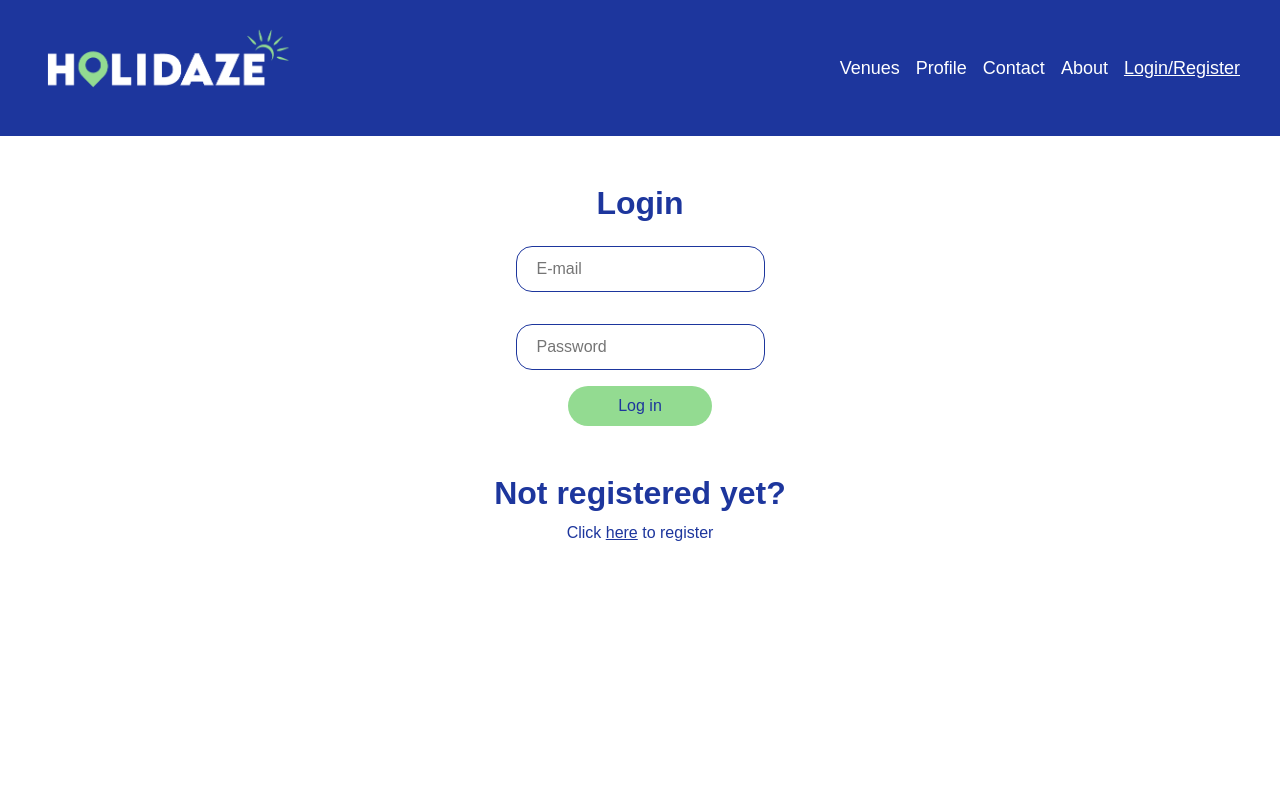
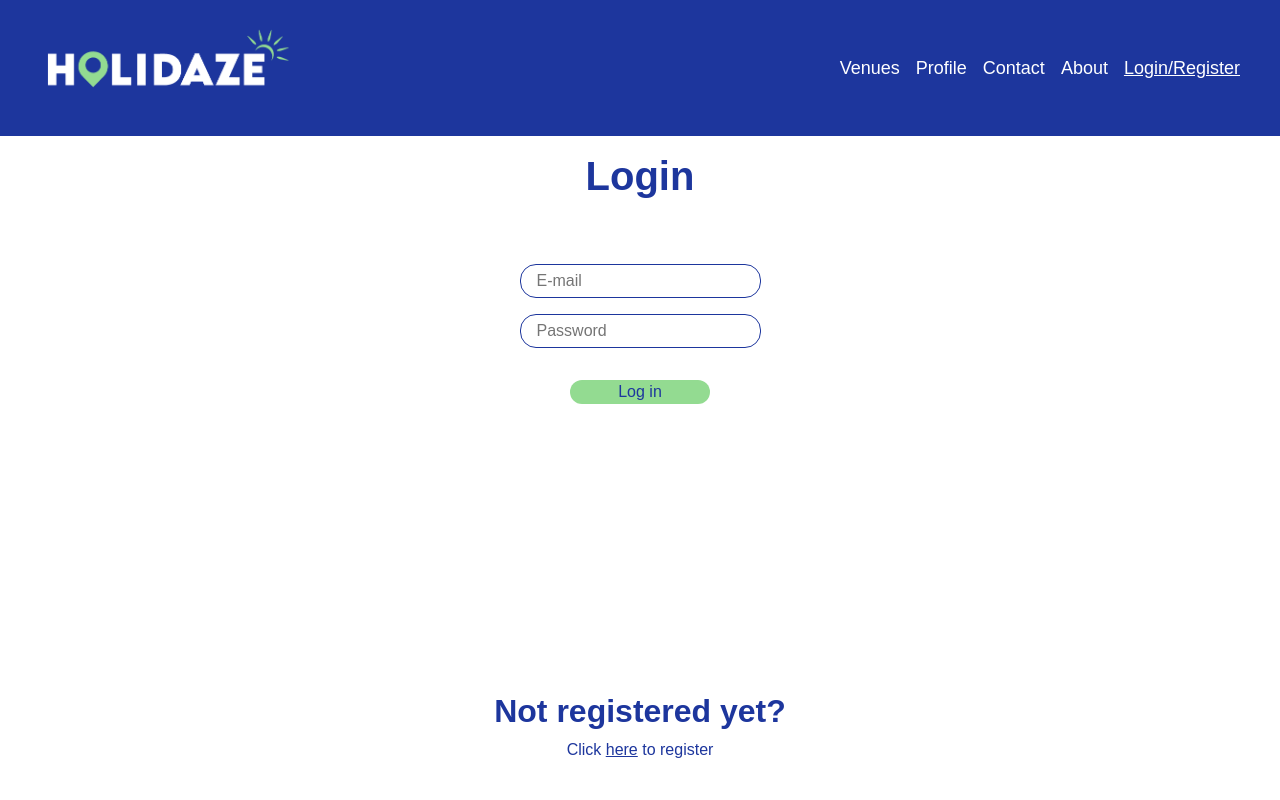
Before and after one commit to oBraenna91/project-exam-2-holidaze, a React (Create React App) app: page /login in a window 1280 px wide. Shown: the top 800 px of the page. Built offline with nearby package versions, Linux system fonts and the light colour scheme; no server answers; a web font is replaced by a local one.

Commit message:
login-handling

```diff
--- a/src/components/login-form/index.jsx
+++ b/src/components/login-form/index.jsx
@@ -1,54 +1,108 @@
-import React, { useState } from 'react';
+import React from 'react';
 import loginUser from '../../hooks/auth/login';
-import { extractLoginData } from '../../helpers/login';
 import CustomButton from '../button';
 
+// export function LoginForm() {
+//     const [email, setEmail] = useState('');
+//     const [password, setPassword] = useState('');
+
+//     const handleSubmit = async (e) => {
+//       e.preventDefault();
+
+//       try {
+//         const loginData = extractLoginData(email, password);
+//         await loginUser(loginData)
+//       } catch (error) {
+//         console.error('Error logging in:', error);
+//       }
+//     };
+
+//     return (
+//       <div>
+//         <h2 className="mt-5">Login</h2>
+//         <form onSubmit={handleSubmit}>
+//           <label>
+//             <input
+//             className="my-3 form-input"
+//             type="email"
+//             value={email}
+//             onChange={(e) => setEmail(e.target.value)}
+//             placeholder="E-mail"
+//             />
+//           </label>
+//           <br />
+//           <label>
+//             <input
+//             className="my-3 form-input"
+//             type="password"
+//             value={password}
+//             onChange={(e) => setPassword(e.target.value)}
+//             placeholder="Password"
+//             />
+//           </label>
+//           <br />
+//           <CustomButton
+//           label="Log in"
+//           className="text-primary"
+//           onClick={handleSubmit}
+//           />
+//         </form>
+//       </div>
+//     );
+//   }
+
+//   export default LoginForm;
+
+import { useForm } from 'react-hook-form';
+import { yupResolver } from '@hookform/resolvers/yup';
+import { loginFormValidation } from '../../helpers/login-form-validation';
+
+
+
 export function LoginForm() {
-    const [email, setEmail] = useState('');
-    const [password, setPassword] = useState('');
 
-    const handleSubmit = async (e) => {
-      e.preventDefault();
+    const {
+        register,
+        handleSubmit,
+        formState: { errors },
+      } = useForm({
+        resolver: yupResolver(loginFormValidation),
+      });
 
-      try {
-        const loginData = extractLoginData(email, password);
-        await loginUser(loginData)
-      } catch (error) {
-        console.error('Error logging in:', error);
+        function onSubmit(data) {
+        loginUser(data);
     }
-    };
+
 
       return (
           <div>
-        <h2 className="mt-5">Login</h2>
-        <form onSubmit={handleSubmit}>
-          <label>
+              <h1 className="my-3">Login</h1>
+
+              <div className="d-flex flex-column justify-content-center align-items-center">
+                <form className="mt-5" onSubmit={handleSubmit(onSubmit)}>
                   <input
-            className="my-3 form-input"
-            type="email"
-            value={email}
-            onChange={(e) => setEmail(e.target.value)}
+                    className="form-input text-primary px-3 py-1"
                     placeholder="E-mail"
+                    {...register('email')}
                   />
-          </label>
-          <br />
-          <label>
+                  <p>{errors.email?.message}</p>
                   <input
-            className="my-3 form-input"
-            type="password"
-            value={password}
-            onChange={(e) => setPassword(e.target.value)}
+                    className="form-input text-primary px-3 py-1"
                     placeholder="Password"
+                    {...register('password')}
                   />
-          </label>
-          <br />
+
+                  <p>{errors.password?.message}</p>
                   <CustomButton
+                    className="mt-3 p-0 col-7 m-auto text-primary"
                     label="Log in"
-          className="text-primary"
-          onClick={handleSubmit}
+                    onClick={handleSubmit(onSubmit)}
                     />
                 </form>
       </div>
+      <div style={{ height: '30vh' }}></div>
+          </div>
+
       );
     }
 
--- /dev/null
+++ b/src/helpers/login-form-validation/index.js
@@ -0,0 +1,15 @@
+import * as yup from 'yup';
+
+export const loginFormValidation = yup.object({
+  password: yup
+    .string()
+    .min(3, 'minimum 3 characters')
+    .max(70, 'too many characters')
+    .required('Please enter your password'),
+
+  email: yup
+    .string()
+    .matches(/^[A-Z0-9._%+-]+@[A-Z0-9.-]+\.[A-Z]{2,}$/i, 'Please enter a valid e-mail address')
+    .required('Please enter your e-mail address'),
+
+});
--- a/src/hooks/auth/register/index.js
+++ b/src/hooks/auth/register/index.js
@@ -13,10 +13,10 @@ export const registerUser = async (userData) => {
     });
 
     const result = await response.json();
-    console.log(result);
+
     if (response.ok) {
       alert('Profile registered');
-      window.location.href='/profile';
+      window.location.href='/login';
     } else {
       alert(`Registration failed: ${result.errors[0].message}`);
       window.location.reload();
```
Lines whose indentation alone changed are shown as unchanged.
